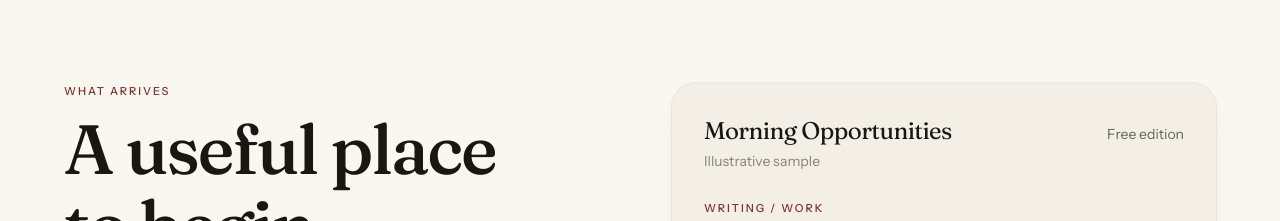
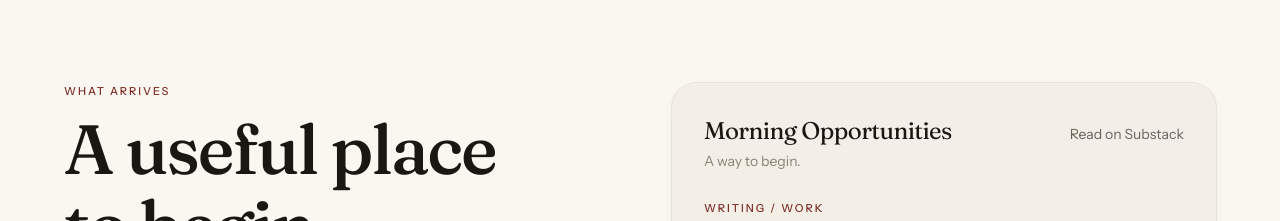
Before and after one commit to AmongTheLetters/AmongTheLetters.github.io, a React (Vite) app: page / in a window 1280 px wide. Shown: the part 3640-3861 px from the top of the page. Built offline with nearby package versions, Linux system fonts and the light colour scheme.

Commit message:
link addition

```diff
--- a/src/components/landing/sample-issue.tsx
+++ b/src/components/landing/sample-issue.tsx
@@ -46,9 +46,16 @@ export function SampleIssue() {
             <p className="font-display text-2xl tracking-tight text-ink">
               Morning Opportunities
             </p>
-            <p className="text-sm text-muted">Free edition</p>
+            <a
+               href="https://amongtheletters.substack.com/"
+              target="_blank"
+               rel="noreferrer"
+               className="text-sm text-muted transition-colors hover:text-oxblood hover:underline"
+               >
+              Read on Substack
+            </a>
           </div>
-          <p className="mt-1 text-sm text-faint">Illustrative sample</p>
+          <p className="mt-1 text-sm text-faint">A way to begin.</p>
 
           <h3 className="mt-8 kicker">Writing / work</h3>
           <ul className="mt-3">
```
